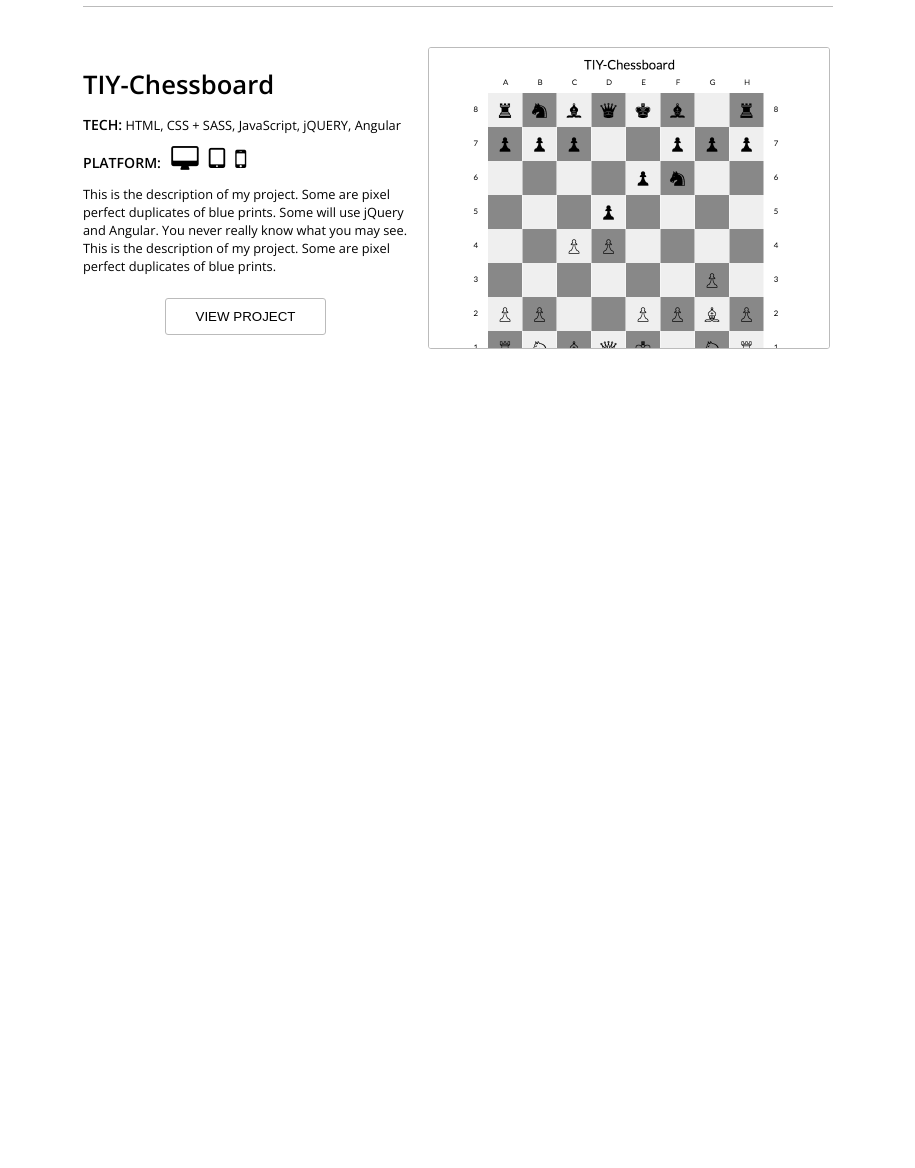
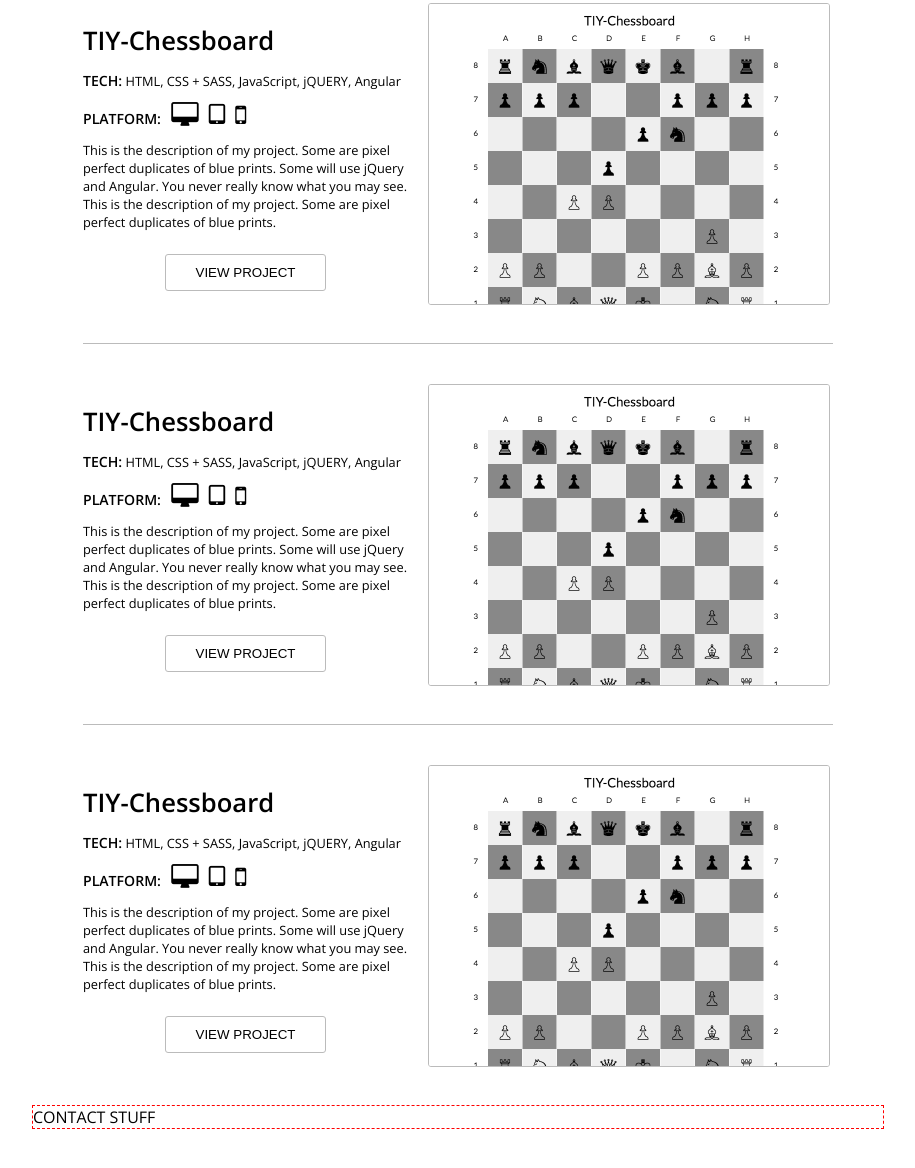
Before and after one commit to dennisgoldin/portfolio, a plain HTML site: page index.html in a window 1280 px wide. Shown: the part 1160-2328 px from the top of the page, without its empty margins (182-1097 px from the left). Before the commit the page ends 1547 px from the top, so only its background shows below. Drawn offline with nearby package versions, Linux system fonts and the light colour scheme.

Commit message:
Add contact info section

```diff
--- a/assets/css/styles.css
+++ b/assets/css/styles.css
@@ -126,7 +126,7 @@ ul li a:hover {
   height: 200px;
   border-radius: 100px;
   display: inline-block;
-  margin: 0 0 30px 0; }
+  margin: 0 0 17.5px 0; }
 
 .home-bio-wrapper {
   display: inline-block;
@@ -139,4 +139,9 @@ ul li a:hover {
   width: 850px;
   margin: 20px auto 300px auto; }
 
+.contact-container {
+  border: 1px dashed red;
+  width: 850px;
+  margin: 20px auto 800px auto; }
+
 /*# sourceMappingURL=styles.css.map */
--- a/assets/js/scripts.js
+++ b/assets/js/scripts.js
@@ -13,7 +13,7 @@ $(function () {
     // The optional number (800) specifies the number of milliseconds it takes to scroll to the specified area
     $('html, body').animate({
       scrollTop: $(hash).offset().top
-    }, 500, function(){
+    }, 600, function(){
 
       // Add hash (#) to URL when done scrolling (default click behavior)
       window.location.hash = hash;
--- a/index.html
+++ b/index.html
@@ -27,12 +27,12 @@
 
           <div class="home-container">
             <!-- <div class="home-image-wrapper"> -->
-              <div style="text-align:center;font-size:1.5em;">Hello! My name is Dennis Goldin and I'm a <strong>Front End Engineer</strong>.</div>
+              <div style="text-align:center;font-size:1.5em;font-weight:lighter;">Hello! My name is Dennis Goldin and I'm a <strong>Front End Engineer</strong>.</div>
               <br><br>
               <img class="home-image" src="./assets/images/dennis-goldin-small-selfie.jpg" alt="Dennis Goldin - Selfie">
             <!-- </div> -->
             <div class="home-bio-wrapper">
-                I recently graduated from Front End Engineering course at The Iron Yard in Durham, NC. This immersive and intense coding boot camp covers a vast range of topics including Git & GitHub, UX & Design, HTML5, CSS3 & SASS, JavaScript, jQuery, lodash, AJAX, JSON, Angular JS, front end integration into Ruby on Rails, the Agile Development Process and self learning to mention the highlights.  The course concluded with a 2.5 week collaborative final project and presentation with members of the Back End Engineering cohort whose focus was Ruby on Rails.  With a the 3 month, 60 - 80 hours per week journey through The Iron Yard recently under my belt, I am spending my time finishing projects for and developing my portfolio while also looking for interesting employment oppurtunites.  Topics of importance and interest to me in no particular order include culture fit, mentorship, diversity, front end frame works, native script, mean stack and any cool web based projects.
+                I recently graduated from Front End Engineering course at The Iron Yard in Durham, NC. This immersive and intense coding boot camp covers a vast range of topics including Git & GitHub, UX & Design, HTML5, CSS3 & SASS, JavaScript, jQuery, lodash, AJAX, JSON, Angular JS, front end integration into Ruby on Rails, the Agile Development Process and self learning to mention the highlights.  The course concluded with a 2.5 week collaborative final project and presentation with members of the Back End Engineering cohort whose focus was Ruby on Rails.  With a the 3 month, 60 - 80 hours per week journey through The Iron Yard recently under my belt, I am spending my time finishing projects, teaching myself new front-end and back end technologies and developing my portfolio while looking for interesting employment oppurtunites.
             </div>
           </div>
 
@@ -58,8 +58,7 @@
             </div>
           </section>
 
-        <div class="pro-divider">
-        </div>
+        <div class="pro-divider"></div>
 
           <section>
             <!-- <h2>PROJECTS</h2> -->
@@ -80,6 +79,55 @@
             </div>
           </section>
 
+          <div class="pro-divider"></div>
+
+            <section>
+              <!-- <h2>PROJECTS</h2> -->
+              <div class="pro-crd">
+                <div class="pro-crd-col-1-2">
+                  <div id="pro-crd-spacer-1"><!-- used to ajust vertical alignent in card --></div>
+                  <h3>TIY-Chessboard</h3>
+                  <p><span class="pro-crd-label">TECH:</span> HTML, CSS + SASS, JavaScript, jQUERY, Angular</p>
+                  <p><span class="pro-crd-label">PLATFORM: </span> &nbsp; <i class="fa fa-desktop fa-2x"></i> &nbsp; <i class="fa fa-tablet fa-2x"></i> &nbsp; <i class="fa fa-mobile fa-2x"></i></p>
+                  <p>This is the description of my project.  Some are pixel perfect duplicates of blue prints.  Some will use jQuery and Angular.  You never really know what you may see. This is the description of my project.  Some are pixel perfect duplicates of blue prints.</p>
+                  <div class="pro-crd-btn-wrapper">
+                    <a href="http://tiyd-fee-2016-02.github.io/TIY-Chessboard-Team-Gran-Saman/"><button>VIEW PROJECT</button></a>
+                  </div>
+                </div>
+                <div class="pro-crd-col-2-2">
+                  <img src="./assets/images/chessboard-project.png" width="400" height="300" alt="" class="pro-crd-img">
+                </div>
+              </div>
+            </section>
+
+            <div class="pro-divider"></div>
+
+            <section>
+              <!-- <h2>PROJECTS</h2> -->
+              <div class="pro-crd">
+                <div class="pro-crd-col-1-2">
+                  <div id="pro-crd-spacer-1"><!-- used to ajust vertical alignent in card --></div>
+                  <h3>TIY-Chessboard</h3>
+                  <p><span class="pro-crd-label">TECH:</span> HTML, CSS + SASS, JavaScript, jQUERY, Angular</p>
+                  <p><span class="pro-crd-label">PLATFORM: </span> &nbsp; <i class="fa fa-desktop fa-2x"></i> &nbsp; <i class="fa fa-tablet fa-2x"></i> &nbsp; <i class="fa fa-mobile fa-2x"></i></p>
+                  <p>This is the description of my project.  Some are pixel perfect duplicates of blue prints.  Some will use jQuery and Angular.  You never really know what you may see. This is the description of my project.  Some are pixel perfect duplicates of blue prints.</p>
+                  <div class="pro-crd-btn-wrapper">
+                    <a href="http://tiyd-fee-2016-02.github.io/TIY-Chessboard-Team-Gran-Saman/"><button>VIEW PROJECT</button></a>
+                  </div>
+                </div>
+                <div class="pro-crd-col-2-2">
+                  <img src="./assets/images/chessboard-project.png" width="400" height="300" alt="" class="pro-crd-img">
+                </div>
+              </div>
+            </section>
+
+        </div>
+
+        <div class="contact-container">
+
+          <a id="contacts"></a>
+          CONTACT STUFF
+
         </div>
 
       </div>
```
